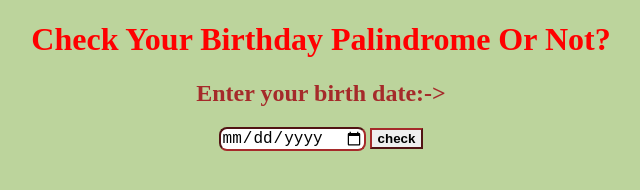
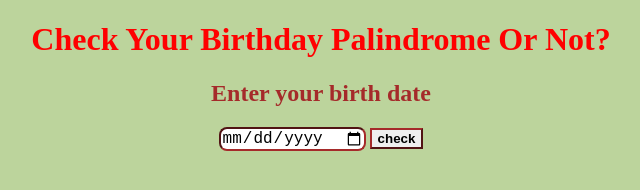
Before and after one commit to Rockyraven/-Birthday.Palindrome, a plain HTML site: page index.html in a window 1280 px wide. Shown: the whole page, without its empty margins (319-959 px from the left). Drawn offline with Linux system fonts and the light colour scheme.

Commit message:
Update index.html

```diff
--- a/index.html
+++ b/index.html
@@ -11,7 +11,7 @@
 <body>
     <div>
         <h1> Check Your Birthday Palindrome Or Not? </h1>
-        <h2>Enter your birth date:-></h2>
+        <h2>Enter your birth date </h2>
         <input type="date" id="dateinput"></input>
         <button id="button">check</button>
         <p id="para"></p>
```
